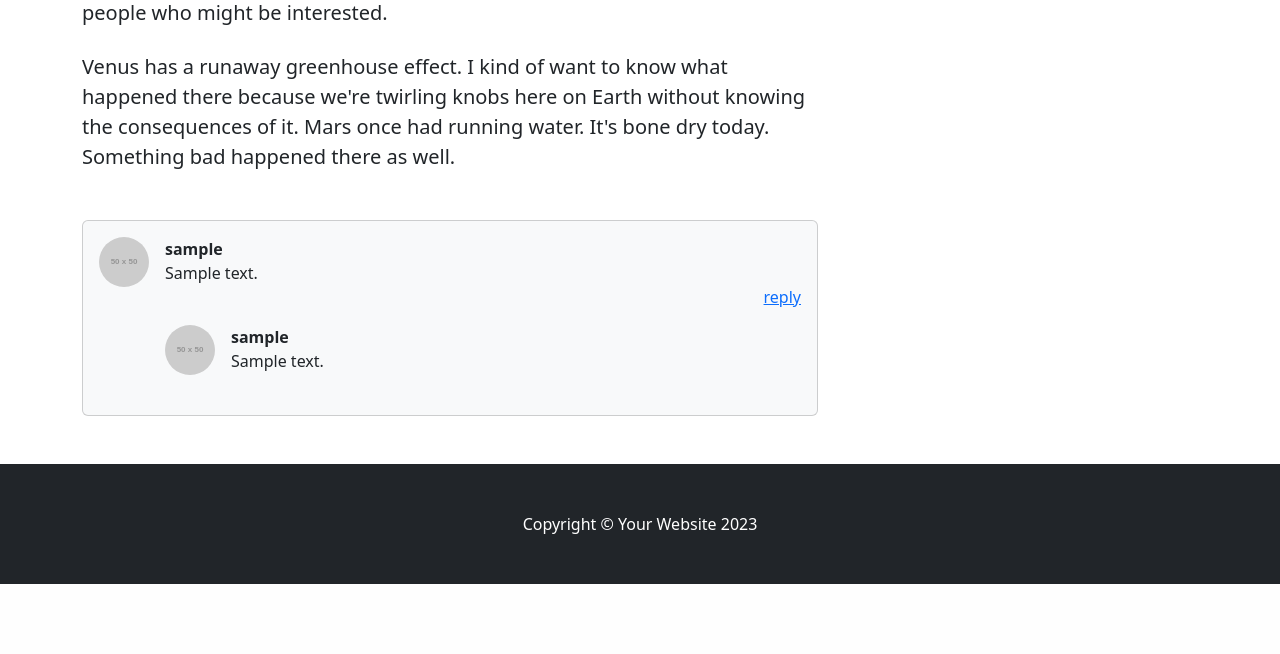
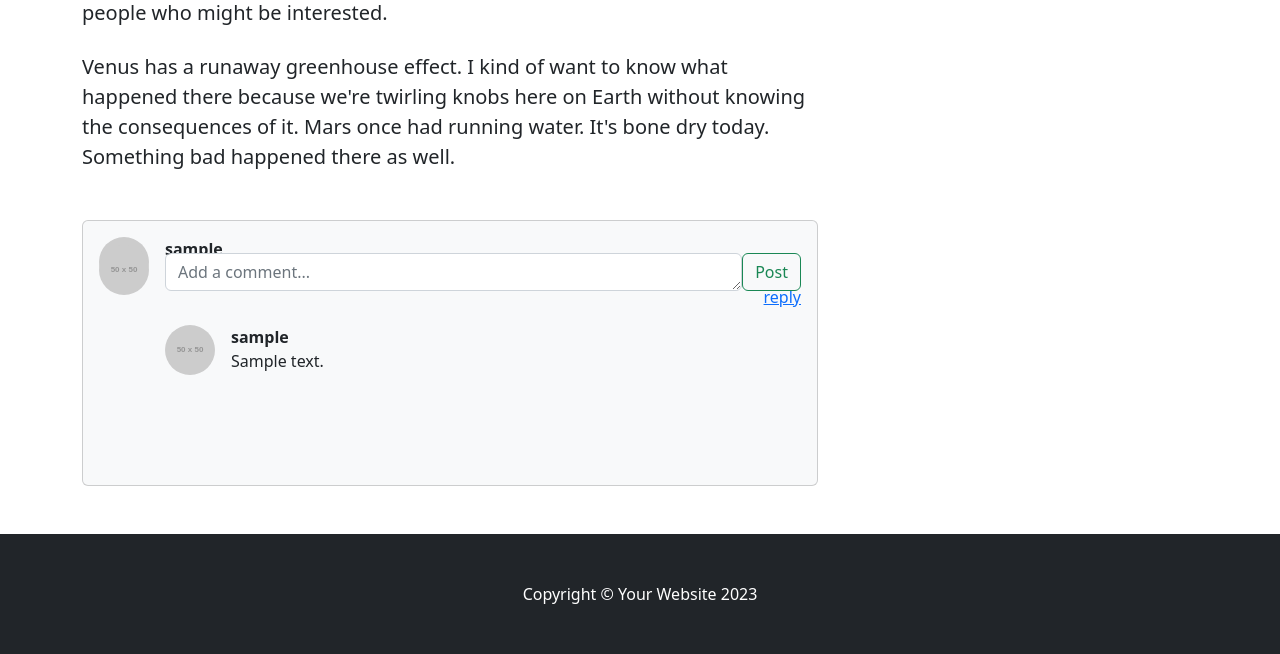
Before and after one commit to DestanT/we-discuss-music, a Django app: a page that uses templates/blog/season_detail.html in a window 1280 px wide. Shown: the part 1108-1762 px from the top of the page. Before the commit the page ends 1692 px from the top, so only its background shows below. Run offline with Django 4.2, Linux system fonts and the light colour scheme; a user stored in the database is signed in; tables that the repository leaves empty hold one stand-in row (values such as "Sample post"); grey boxes labelled with a size stand in for pictures from a placeholder-image service; some libraries are stand-ins or nearby versions.

Commit message:
Comments and reply forms are now interchangeable through the click of a button

```diff
--- a/templates/blog/season_detail.html
+++ b/templates/blog/season_detail.html
@@ -62,10 +62,10 @@
                                 <div class="fw-bold">{{ comment.user }}</div>
                                 {{ comment.body }}
 
-                                <!-- Reply form-->
+                                <!-- Reply form - inline JavaScript injection when clicked -->
                                 {% if user.is_authenticated %}
-                                <a class="d-flex justify-content-end reply-link"
-                                    data-comment-id="{{ comment.id }}">reply</a>
+                                <a class="d-flex justify-content-end reply-link" data-comment-id="{{ comment.id }}"
+                                    data-comment-user="{{ comment.user }}">reply</a>
                                 {% endif %}
 
                                 <!-- Replies -->
@@ -87,7 +87,7 @@
 
                         <!-- Sticky comment form-->
                         {% if user.is_authenticated %}
-                        <div class="sticky-bottom d-flex d-none">
+                        <div class="sticky-bottom d-flex blurry-overlay" id="comment-form">
                             <div class="flex-shrink-0 mt-2">
                                 <img class="rounded-circle" src="https://dummyimage.com/50x50/ced4da/6c757d.jpg"
                                     alt="...">
@@ -109,7 +109,7 @@
                         {% endif %}
 
                         <!-- Sticky reply form-->
-                        <div class="sticky-bottom d-flex d-none" id="reply-form">
+                        <div class="sticky-bottom blurry-overlay d-none" id="reply-form">
                             <!-- Inline JavaScript injection -->
                         </div>
 
@@ -170,16 +170,31 @@
 
         replyLinks.forEach(function (link) {
             link.addEventListener("click", function (e) {
+
+                // Season slug from current URL in window
                 const pathArray = window.location.pathname.split("/");
                 const seasonSlug = pathArray[pathArray.length - 2];
-                let commentId = link.getAttribute('data-comment-id');
 
-                let url = `/season/${seasonSlug}/${commentId}/reply`
+                let commentId = link.getAttribute("data-comment-id");
+                let commentUser = link.getAttribute("data-comment-user")
+
+                let url = `/season/${seasonSlug}/${commentId}/reply`;
 
                 const replyFormDiv = document.getElementById("reply-form");
+                const commentFormDiv = document.getElementById("comment-form");
+                commentFormDiv.classList.add("d-none");
                 replyFormDiv.classList.remove("d-none");
 
                 replyFormDiv.innerHTML = `
+                <div class="row">
+                    <div class="col">
+                        replying to ${commentUser}
+                    </div>
+                    <div class="col-auto">
+                        <button type="button" class="btn btn-sm btn-close" id="close-reply-form" aria-label="Close"></button>
+                    </div>
+                </div>
+                <div class="d-flex">
                     <div class="flex-shrink-0 mt-2">
                         <img class="rounded-circle" src="https://dummyimage.com/50x50/ced4da/6c757d.jpg" alt="...">
                     </div>
@@ -196,8 +211,13 @@
                             </div>
                         </form>
                     </div>
+                </div>
                 `;
-
+                const closeReplyFormButton = document.getElementById("close-reply-form");
+                closeReplyFormButton.addEventListener("click", function (e) {
+                    replyFormDiv.classList.add("d-none");
+                    commentFormDiv.classList.remove("d-none");
+                });
             });
         });
     });
```
Lines whose indentation alone changed are shown as unchanged.
